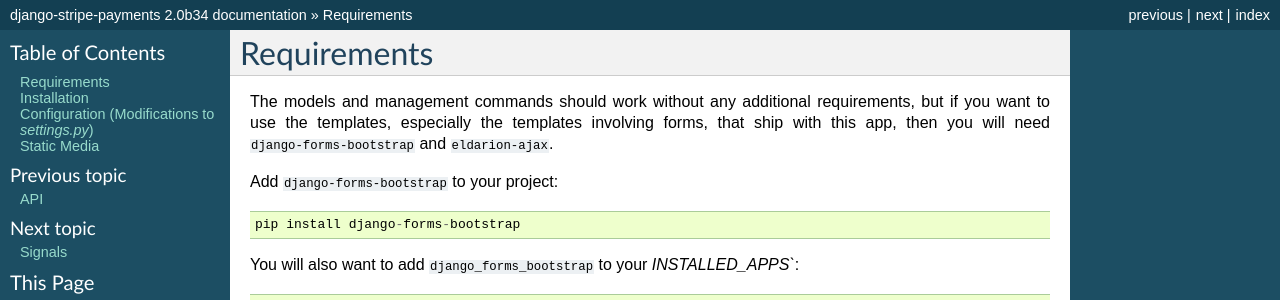
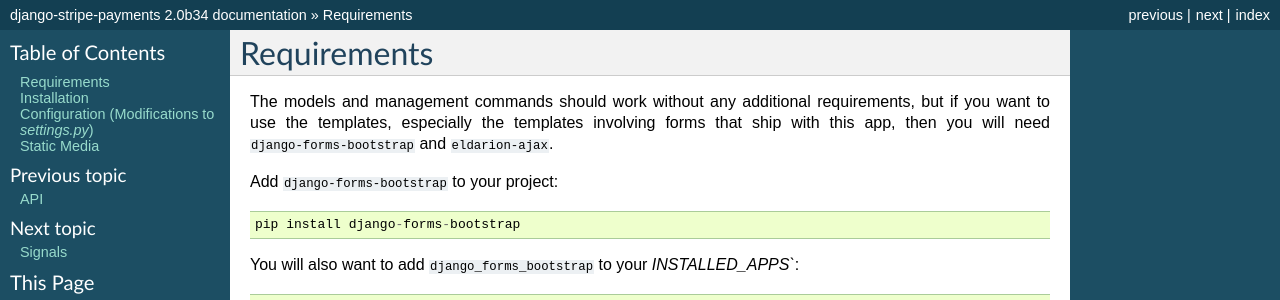
Before and after one commit to pinax/pinax-stripe-light, a Sphinx documentation site: the page built from docs/installation.rst, in a window 1280 px wide. Shown: the top 300 px of the page. Built offline with Sphinx 7.4.7, drawn with Linux system fonts in a browser that asks for light colours.

```diff
--- a/docs/installation.rst
+++ b/docs/installation.rst
@@ -3,8 +3,9 @@
 Requirements
 ============
 
-The models and management commands should work without any additional requirements, but if you want to use the templates, especially the templates involving forms,
-that ship with this app, then you will need ``django-forms-bootstrap`` and ``eldarion-ajax``.
+The models and management commands should work without any additional requirements,
+but if you want to use the templates, especially the templates involving forms that
+ship with this app, then you will need ``django-forms-bootstrap`` and ``eldarion-ajax``.
 
 Add ``django-forms-bootstrap`` to your project::
 
```
